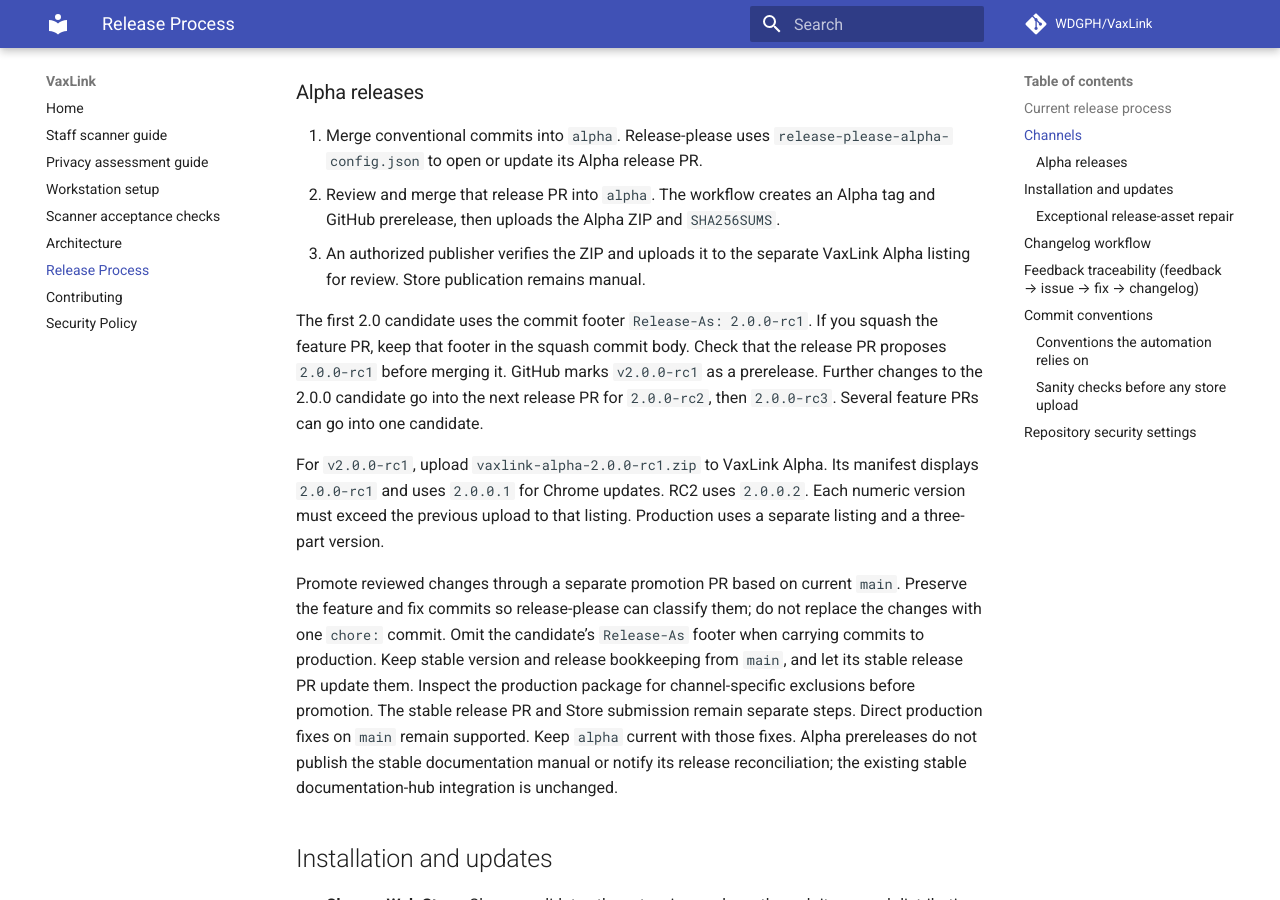
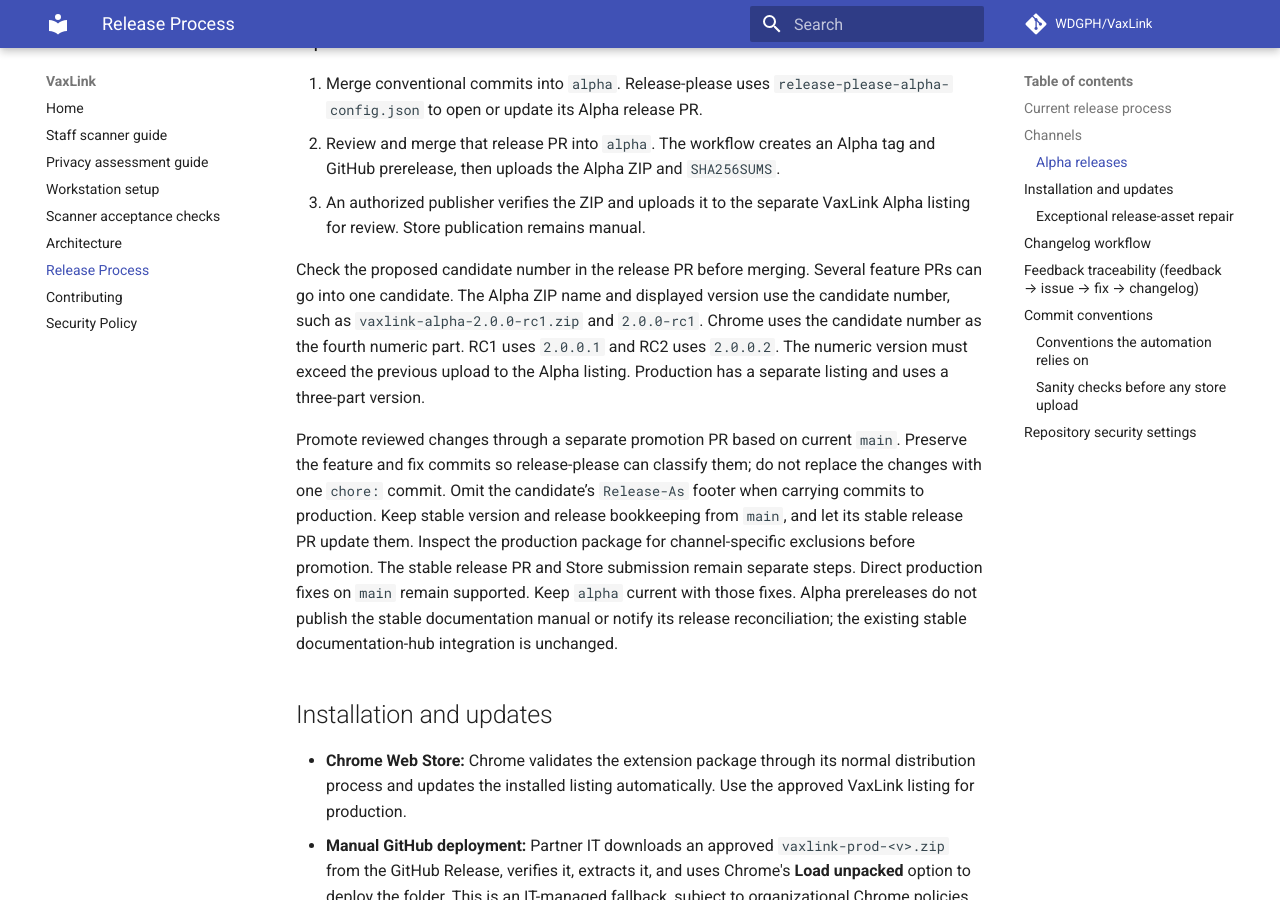
Before and after one commit to WDGPH/VaxLink, an MkDocs documentation site: the page built from docs/RELEASING.md, in a window 1280 px wide and 900 px high, scrolled down 1114 px. Built offline with MkDocs 1.6.1 and Material for MkDocs 9.7.7, drawn with Linux system fonts in a browser that asks for light colours; comment, search, counter and statistics services are not loaded; some of the changed text lies outside the part shown.

Commit message:
docs: clarify staff and release guidance

````diff
--- a/docs/RELEASING.md
+++ b/docs/RELEASING.md
@@ -2,9 +2,7 @@
 
 ## Current release process
 
-Production releases run from `main`. v1.1.5 was released directly from `main`
-using release-please. Prerelease development now uses `alpha`, created from the
-same v1.1.5 commit; the former `dev` branch is not used.
+Production releases run from `main`. Alpha prereleases run from `alpha`.
 
 1. Merge changes with conventional commit subjects into `main`.
 2. Release-please creates or updates a release PR containing the version changes
@@ -45,17 +43,13 @@ preference overrides it. Use the exact package being evaluated for the
 3. An authorized publisher verifies the ZIP and uploads it to the separate
    VaxLink Alpha listing for review. Store publication remains manual.
 
-The first 2.0 candidate uses the commit footer `Release-As: 2.0.0-rc1`.
-If you squash the feature PR, keep that footer in the squash commit body.
-Check that the release PR proposes `2.0.0-rc1` before merging it.
-GitHub marks `v2.0.0-rc1` as a prerelease. Further changes to the 2.0.0
-candidate go into the next release PR for `2.0.0-rc2`, then `2.0.0-rc3`.
-Several feature PRs can go into one candidate.
-
-For `v2.0.0-rc1`, upload `vaxlink-alpha-2.0.0-rc1.zip` to VaxLink Alpha.
-Its manifest displays `2.0.0-rc1` and uses `2.0.0.1` for Chrome updates.
-RC2 uses `2.0.0.2`. Each numeric version must exceed the previous upload
-to that listing. Production uses a separate listing and a three-part version.
+Check the proposed candidate number in the release PR before merging. Several
+feature PRs can go into one candidate. The Alpha ZIP name and displayed
+version use the candidate number, such as `vaxlink-alpha-2.0.0-rc1.zip` and
+`2.0.0-rc1`. Chrome uses the candidate number as the fourth numeric part.
+RC1 uses `2.0.0.1` and RC2 uses `2.0.0.2`. The numeric version must exceed the
+previous upload to the Alpha listing. Production has a separate listing and
+uses a three-part version.
 
 Promote reviewed changes through a separate promotion PR based on current `main`.
 Preserve the feature and fix commits so release-please can classify them; do not
@@ -101,7 +95,7 @@ The external pilot FAQ should distinguish these paths: automatic updates apply t
 
 `CHANGELOG.md` follows [Keep a Changelog](https://keepachangelog.com/en/1.0.0/) with two VaxLink-specific additions:
 
-1. **"Clinic feedback addressed" table** — for any release containing fixes driven by pilot feedback, add a table row per feedback item: the nurse's words (short paraphrase or quote), what changed, and the issue refs. This is the artifact to send back to the nursing team — it closes the loop and shows their feedback lands.
+1. **"Clinic feedback addressed" table** — for any release containing fixes driven by pilot feedback, add a table row per feedback item: the nurse's words (short paraphrase or quote), what changed, and the issue refs. Share the table with the nursing team so they can see which changes shipped.
 2. **Contributors line** per release. Generate code contributors with:
    ```bash
    git shortlog -sn <prev-version-commit>..<this-version-commit>
@@ -116,8 +110,6 @@ Review the generated changelog in the release PR on its target branch (`main` or
 2. Fix commits reference the issue (`(#25)` in the subject or body).
 3. The changelog's feedback table links the quote to the issue and the release that shipped the fix.
 4. After release, comment on each addressed issue with the version that shipped the fix; close it once the clinic confirms.
-
-This gives both directions: from a nurse's complaint to the exact commit, and from any commit back to why it exists.
 
 ## Commit conventions
 
@@ -148,4 +140,4 @@ Examples:
 
 ## Repository security settings
 
-Repository administrators should verify Dependabot vulnerability alerts and security updates, CodeQL default setup, and secret scanning with push protection where available. Their enabled status has not been verified as part of this PR. `.github/dependabot.yml` groups weekly GitHub Actions and documentation tooling version updates. This configuration does not enable repository security controls. These GitHub settings are separate from this repository's files and must be checked in the repository settings page.
+Repository administrators should verify Dependabot vulnerability alerts and security updates, CodeQL default setup, and secret scanning with push protection where available. `.github/dependabot.yml` groups weekly GitHub Actions and documentation tooling version updates. This configuration does not enable repository security controls. These GitHub settings are separate from this repository's files and must be checked in the repository settings page.
````
Also changed, not shown: README.md (+13 -16 lines), apps/extension/README.md (+3 -6 lines), docs/index.md (+9 -13 lines), docs/privacy-assessment.md (+1 -1 lines), docs/scanner-quick-guide.md (+3 -3 lines).
